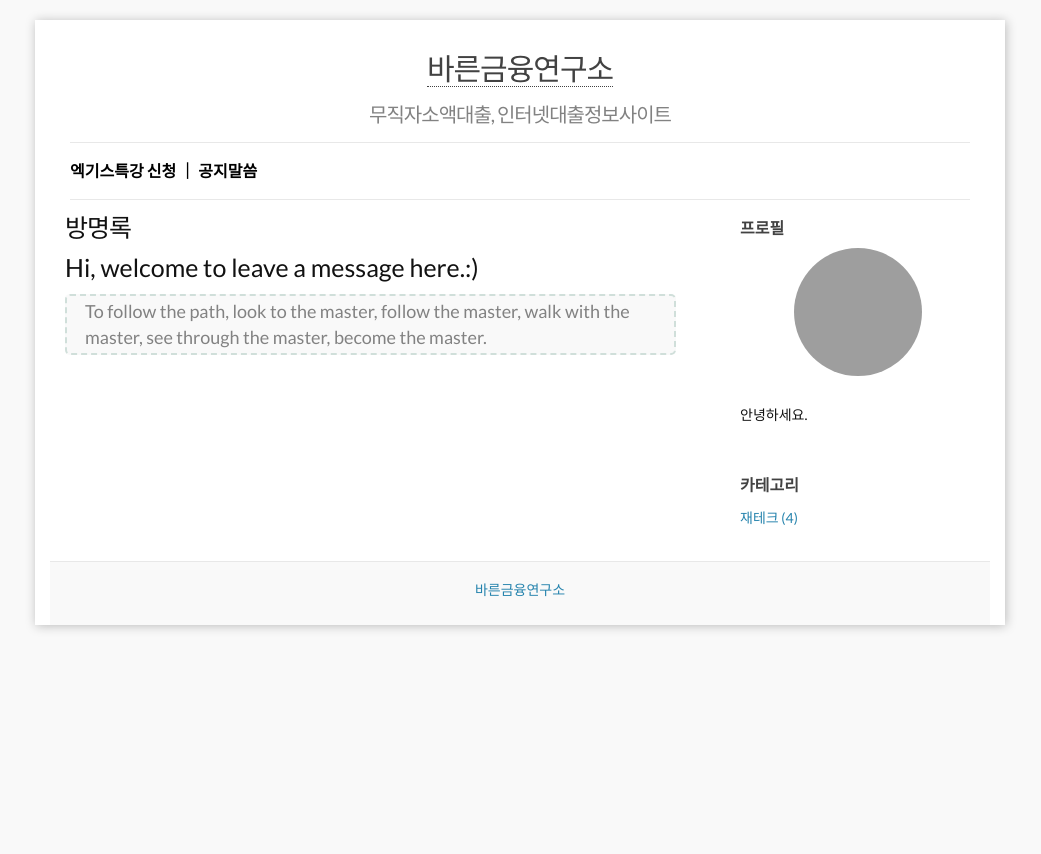
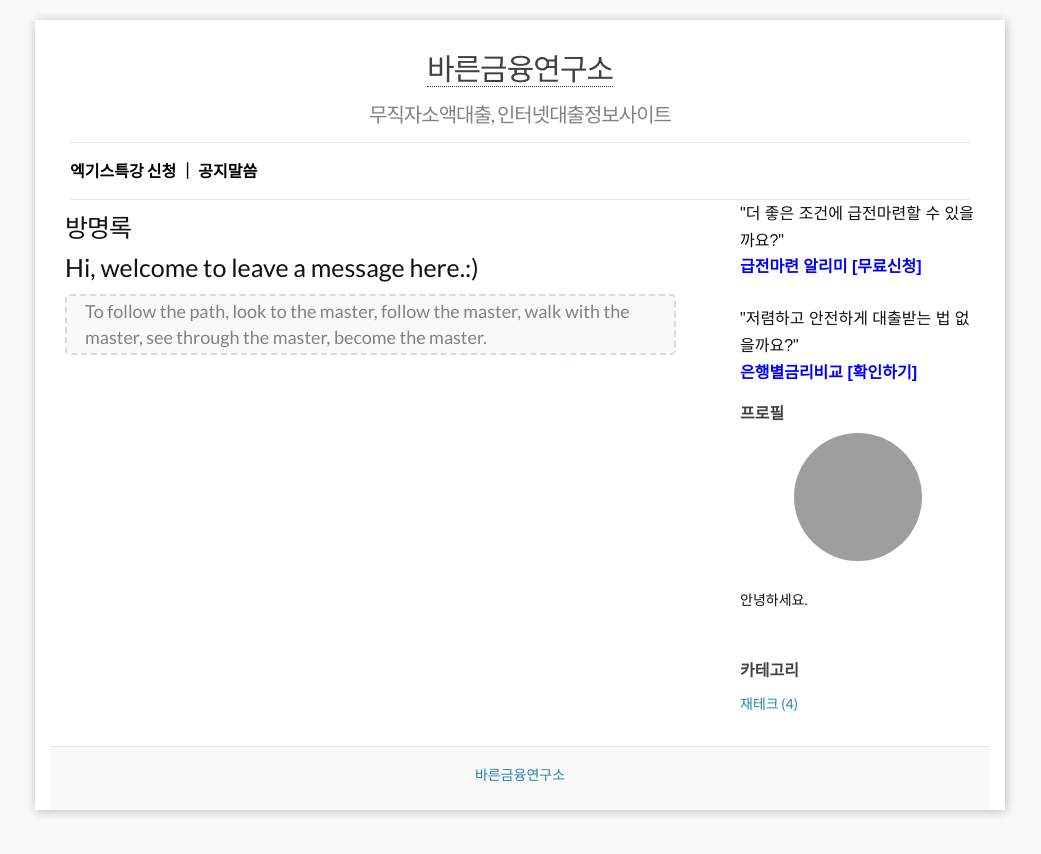
Before and after one commit to leevra/finance, a Jekyll site: the page built from f_guestbook.md, in a window 1280 px wide. Shown: the top 854 px of the page, without its empty margins (120-1161 px from the left). Built offline with Jekyll 4.4.1, drawn with Linux system fonts in a browser that asks for light colours; comment, search, counter and statistics services are not loaded; grey boxes are pictures that could not be loaded.

Commit message:
VersionActivity

```diff
--- a/_includes/sidebar.html
+++ b/_includes/sidebar.html
@@ -1,4 +1,14 @@
 <div class="col-sm-2">
+
+
+<span style="font-family: arial, helvetica, sans-serif; font-size: 12pt;">"더 좋은 조건에 급전마련할 수 있을까요?"</span><br>
+<span style="color: #0000ff;"><strong><a style="color: #0000ff;" href="https://finance.leeseungju.com/%EA%B8%89%EC%A0%84%EB%A7%88%EB%A0%A8-%EC%95%8C%EB%A6%AC%EB%AF%B8"><span style="font-family: arial, helvetica, sans-serif; font-size: 12pt;">급전마련 알리미 [무료신청]</span></a></strong></span>
+
+<br><br>
+
+<span style="font-family: arial, helvetica, sans-serif; font-size: 12pt;">"저렴하고 안전하게 대출받는 법 없을까요?"</span><br>
+<span style="color: #0000ff;"><strong><a style="color: #0000ff;" href="https://finance.leeseungju.com"><span style="font-family: arial, helvetica, sans-serif; font-size: 12pt;">은행별금리비교 [확인하기]</span></a></strong></span>
+
 {% include Aboutme.html %}
 {% include Categories.html %}
 </div>
```
